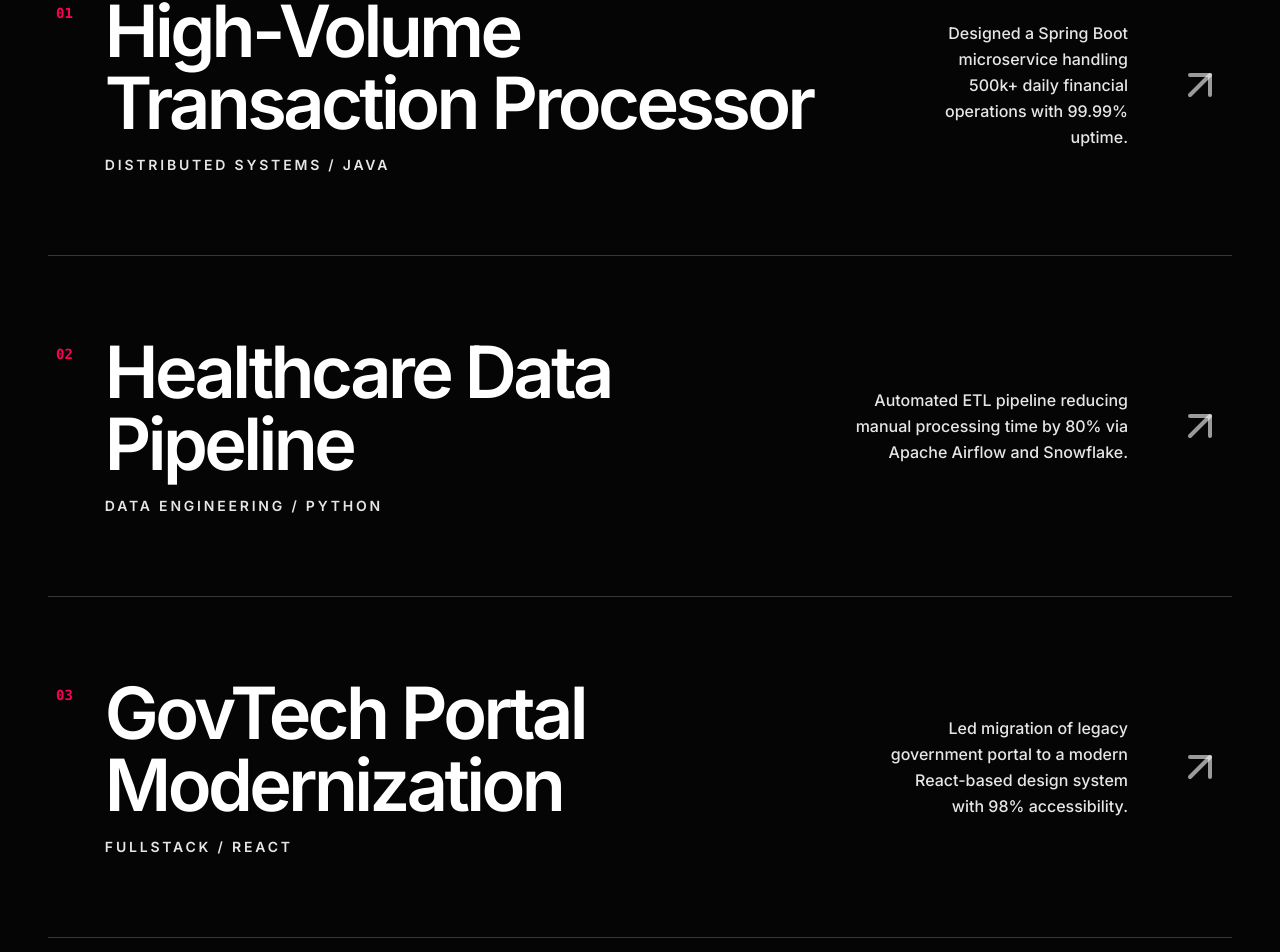
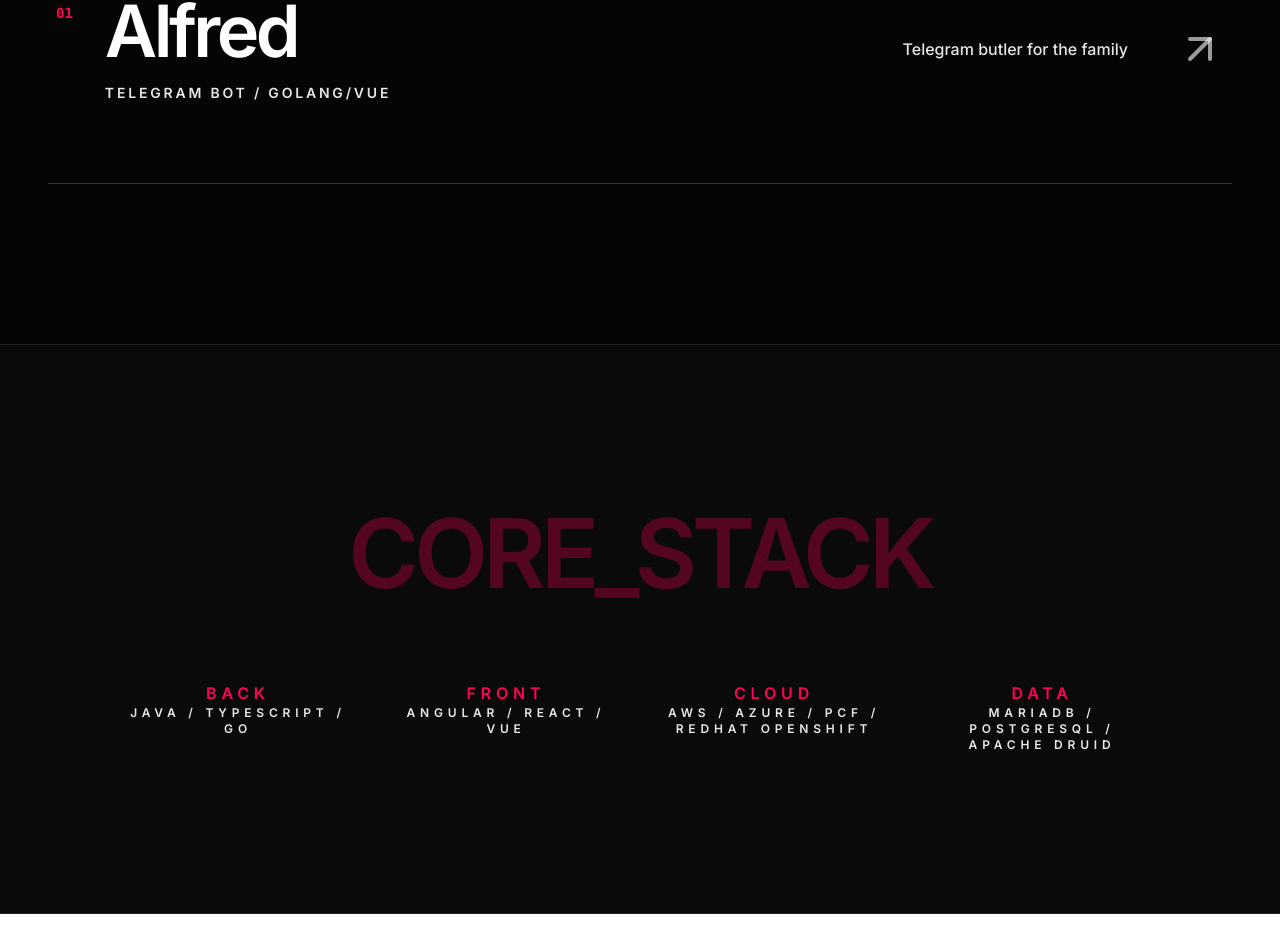
Before and after one commit to alvinhuhhh/alvinhuhhh.github.io, a React (Vite) app: page / in a window 1280 px wide. Shown: the part 1207-2159 px from the top of the page. Built offline with nearby package versions, Linux system fonts and the light colour scheme.

Commit message:
updated projects

```diff
--- a/src/pages/portfolio.tsx
+++ b/src/pages/portfolio.tsx
@@ -5,28 +5,12 @@ import { useState } from "react";
 const PROJECTS = [
   {
     id: "01",
-    title: "High-Volume Transaction Processor",
-    category: "Distributed Systems / Java",
+    title: "Alfred",
+    category: "Telegram Bot / Golang/Vue",
     description:
-      "Designed a Spring Boot microservice handling 500k+ daily financial operations with 99.99% uptime.",
+      "Telegram butler for the family",
     link: "https://github.com/alvinhuhhh",
-  },
-  {
-    id: "02",
-    title: "Healthcare Data Pipeline",
-    category: "Data Engineering / Python",
-    description:
-      "Automated ETL pipeline reducing manual processing time by 80% via Apache Airflow and Snowflake.",
-    link: "https://github.com/alvinhuhhh",
-  },
-  {
-    id: "03",
-    title: "GovTech Portal Modernization",
-    category: "Fullstack / React",
-    description:
-      "Led migration of legacy government portal to a modern React-based design system with 98% accessibility.",
-    link: "https://github.com/alvinhuhhh",
-  },
+  }
 ];
 
 export default function Portfolio() {
```
